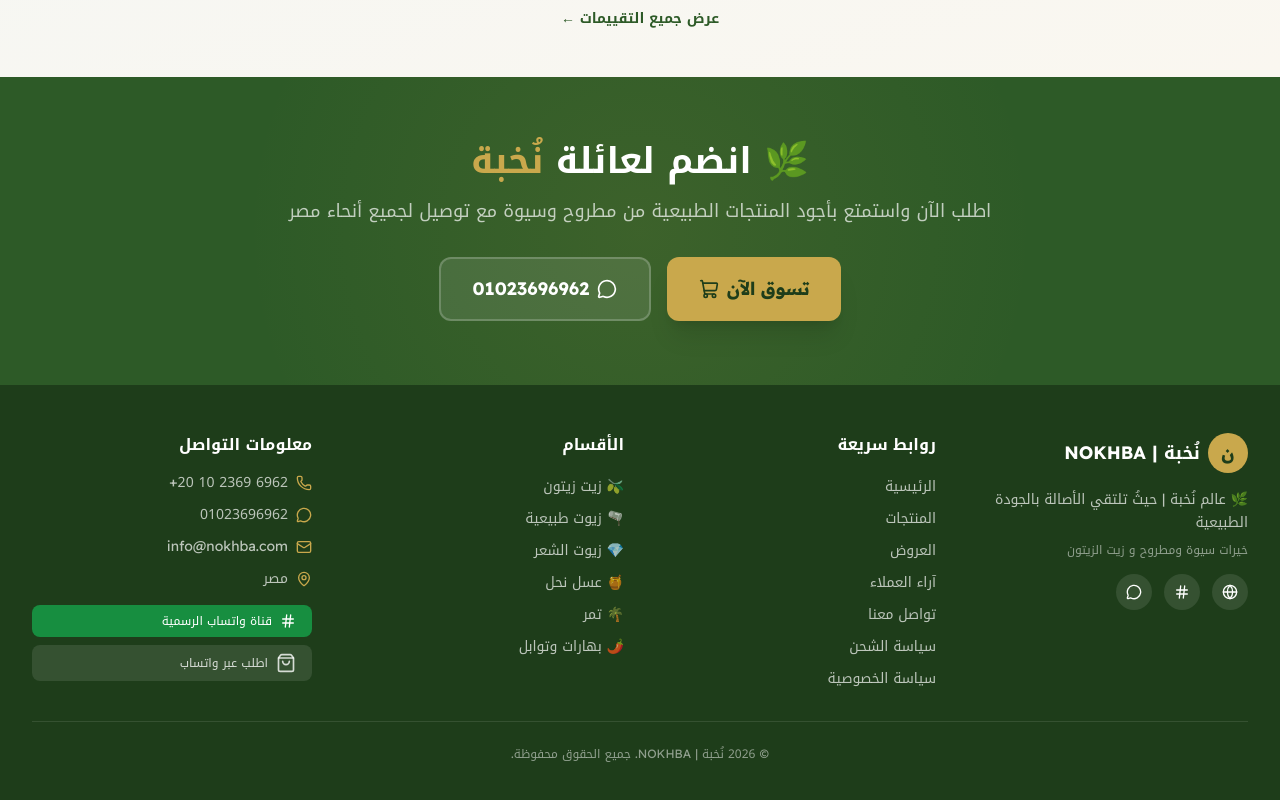
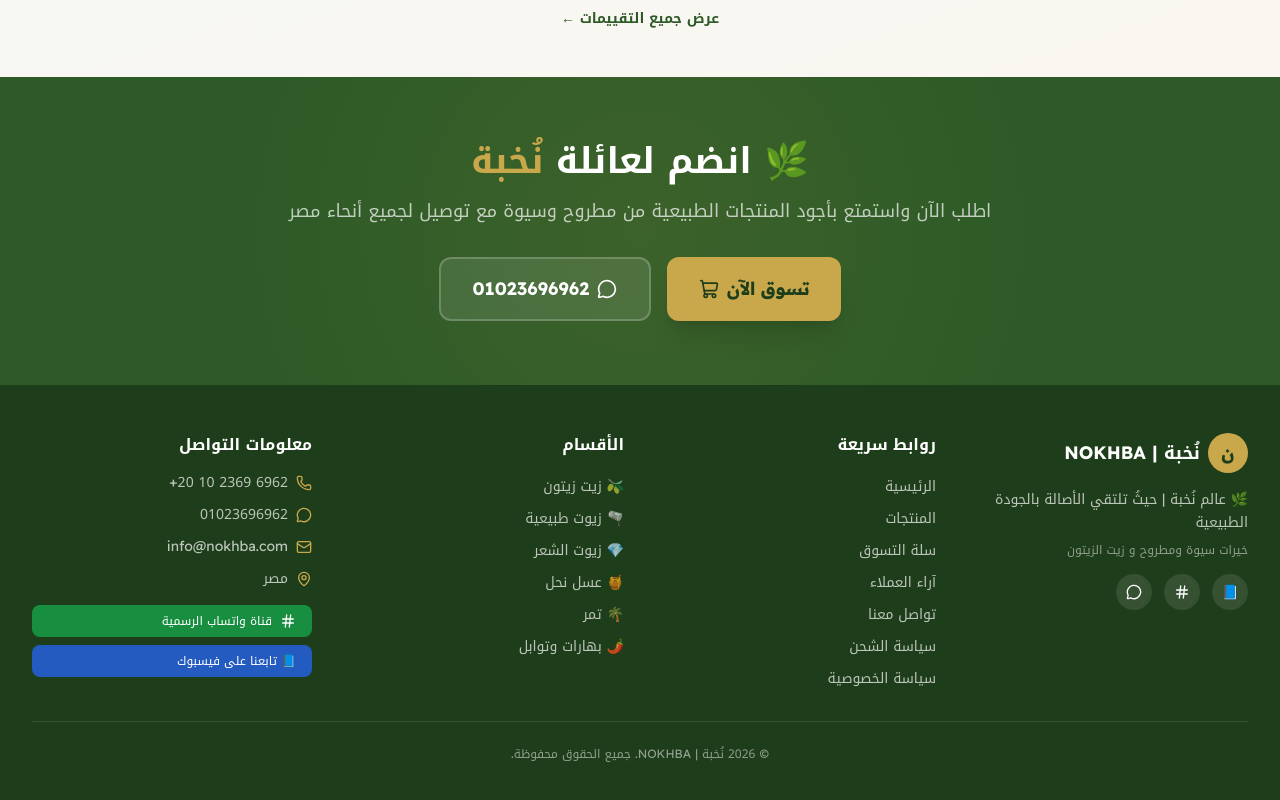
Before and after one commit to nokhbanokhba2000-maker/NOKHBA-1, a React (Vite) app: page / in a window 1280 px wide. Shown: the part 7552-8352 px from the top of the page. Built offline with nearby package versions, Linux system fonts and the light colour scheme.

Commit message:
إصلاح Footer: إضافة روابط فيسبوك/واتساب، إزالة خطأ بناء TypeScript

```diff
--- a/src/components/Footer.tsx
+++ b/src/components/Footer.tsx
@@ -1,5 +1,5 @@
 import { Link } from "react-router-dom";
-import { Phone, MapPin, Mail, Globe, Camera, MessageCircle, ShoppingBag, Hash } from "lucide-react";
+import { Phone, MapPin, Mail, MessageCircle, Hash } from "lucide-react";
 import { siteConfig } from "../data/site";
 
 export function Footer() {
@@ -10,29 +10,15 @@
           {/* Brand */}
           <div>
             <div className="flex items-center gap-2 mb-4">
-              <div className="w-10 h-10 rounded-full bg-gold flex items-center justify-center text-primary-dark font-bold text-lg">
-                ن
-              </div>
-              <div>
-                <h3 className="text-lg font-bold font-arabic">{siteConfig.name}</h3>
-              </div>
+              <div className="w-10 h-10 rounded-full bg-gold flex items-center justify-center text-primary-dark font-bold text-lg">ن</div>
+              <div><h3 className="text-lg font-bold font-arabic">{siteConfig.name}</h3></div>
             </div>
-            <p className="text-white/70 text-sm leading-relaxed font-arabic">
-              {siteConfig.tagline}
-            </p>
-            <p className="text-white/50 text-xs mt-2 font-arabic">
-              خيرات سيوة ومطروح و زيت الزيتون
-            </p>
+            <p className="text-white/70 text-sm leading-relaxed font-arabic">{siteConfig.tagline}</p>
+            <p className="text-white/50 text-xs mt-2 font-arabic">خيرات سيوة ومطروح و زيت الزيتون</p>
             <div className="flex gap-3 mt-4">
-              <a href={siteConfig.social.facebook} target="_blank" rel="noopener noreferrer" className="w-9 h-9 rounded-full bg-white/10 flex items-center justify-center hover:bg-gold hover:text-primary-dark transition-colors" title="فيسبوك">
-                <Globe className="w-4 h-4" />
-              </a>
-              <a href={siteConfig.whatsappChannel} target="_blank" rel="noopener noreferrer" className="w-9 h-9 rounded-full bg-white/10 flex items-center justify-center hover:bg-gold hover:text-primary-dark transition-colors" title="قناة واتساب">
-                <Hash className="w-4 h-4" />
-              </a>
-              <a href={siteConfig.social.whatsapp} target="_blank" rel="noopener noreferrer" className="w-9 h-9 rounded-full bg-white/10 flex items-center justify-center hover:bg-gold hover:text-primary-dark transition-colors" title="واتساب">
-                <MessageCircle className="w-4 h-4" />
-              </a>
+              <a href={siteConfig.social.facebook} target="_blank" rel="noopener noreferrer" className="w-9 h-9 rounded-full bg-white/10 flex items-center justify-center hover:bg-gold hover:text-primary-dark transition-colors text-sm" title="فيسبوك">📘</a>
+              <a href={siteConfig.whatsappChannel} target="_blank" rel="noopener noreferrer" className="w-9 h-9 rounded-full bg-white/10 flex items-center justify-center hover:bg-gold hover:text-primary-dark transition-colors" title="قناة واتساب"><Hash className="w-4 h-4" /></a>
+              <a href={`https://wa.me/2${siteConfig.whatsappNumber}`} target="_blank" rel="noopener noreferrer" className="w-9 h-9 rounded-full bg-white/10 flex items-center justify-center hover:bg-gold hover:text-primary-dark transition-colors" title="واتساب"><MessageCircle className="w-4 h-4" /></a>
             </div>
           </div>
 
@@ -42,7 +28,7 @@
             <ul className="space-y-2">
               <li><Link to="/" className="text-white/70 hover:text-gold transition-colors text-sm font-arabic">الرئيسية</Link></li>
               <li><Link to="/products" className="text-white/70 hover:text-gold transition-colors text-sm font-arabic">المنتجات</Link></li>
-              <li><Link to="/products?category=offers" className="text-white/70 hover:text-gold transition-colors text-sm font-arabic">العروض</Link></li>
+              <li><Link to="/checkout" className="text-white/70 hover:text-gold transition-colors text-sm font-arabic">سلة التسوق</Link></li>
               <li><Link to="/testimonials" className="text-white/70 hover:text-gold transition-colors text-sm font-arabic">آراء العملاء</Link></li>
               <li><Link to="/contact" className="text-white/70 hover:text-gold transition-colors text-sm font-arabic">تواصل معنا</Link></li>
               <li><Link to="/shipping" className="text-white/70 hover:text-gold transition-colors text-sm font-arabic">سياسة الشحن</Link></li>
@@ -67,40 +53,20 @@
           <div>
             <h3 className="text-base font-bold mb-4 font-arabic">معلومات التواصل</h3>
             <ul className="space-y-3">
-              <li className="flex items-center gap-2 text-white/70 text-sm">
-                <Phone className="w-4 h-4 text-gold shrink-0" />
-                <span dir="ltr" className="font-arabic">{siteConfig.phone}</span>
-              </li>
-              <li className="flex items-center gap-2 text-white/70 text-sm">
-                <MessageCircle className="w-4 h-4 text-gold shrink-0" />
-                <span className="font-arabic">{siteConfig.whatsappNumber}</span>
-              </li>
-              <li className="flex items-center gap-2 text-white/70 text-sm">
-                <Mail className="w-4 h-4 text-gold shrink-0" />
-                <span className="font-arabic">{siteConfig.email}</span>
-              </li>
-              <li className="flex items-center gap-2 text-white/70 text-sm">
-                <MapPin className="w-4 h-4 text-gold shrink-0" />
-                <span className="font-arabic">{siteConfig.address}</span>
-              </li>
+              <li className="flex items-center gap-2 text-white/70 text-sm"><Phone className="w-4 h-4 text-gold shrink-0" /><span dir="ltr" className="font-arabic">{siteConfig.phone}</span></li>
+              <li className="flex items-center gap-2 text-white/70 text-sm"><MessageCircle className="w-4 h-4 text-gold shrink-0" /><span className="font-arabic">{siteConfig.whatsappNumber}</span></li>
+              <li className="flex items-center gap-2 text-white/70 text-sm"><Mail className="w-4 h-4 text-gold shrink-0" /><span className="font-arabic">{siteConfig.email}</span></li>
+              <li className="flex items-center gap-2 text-white/70 text-sm"><MapPin className="w-4 h-4 text-gold shrink-0" /><span className="font-arabic">{siteConfig.address}</span></li>
             </ul>
             <div className="mt-4 space-y-2">
-              <a href={siteConfig.whatsappChannel} target="_blank" rel="noopener noreferrer" className="inline-flex items-center gap-2 bg-green-600/80 hover:bg-green-600 transition-colors rounded-lg px-4 py-2 text-xs text-white font-arabic w-full">
-                <Hash className="w-4 h-4" />
-                <span>قناة واتساب الرسمية</span>
-              </a>
-              <a href={siteConfig.social.whatsapp} target="_blank" rel="noopener noreferrer" className="inline-flex items-center gap-2 bg-white/10 hover:bg-white/20 transition-colors rounded-lg px-4 py-2 text-xs text-white/80 font-arabic w-full">
-                <ShoppingBag className="w-5 h-5" />
-                <span>اطلب عبر واتساب</span>
-              </a>
+              <a href={siteConfig.whatsappChannel} target="_blank" rel="noopener noreferrer" className="inline-flex items-center gap-2 bg-green-600/80 hover:bg-green-600 transition-colors rounded-lg px-4 py-2 text-xs text-white font-arabic w-full"><Hash className="w-4 h-4"/><span>قناة واتساب الرسمية</span></a>
+              <a href={siteConfig.social.facebook} target="_blank" rel="noopener noreferrer" className="inline-flex items-center gap-2 bg-blue-600/80 hover:bg-blue-600 transition-colors rounded-lg px-4 py-2 text-xs text-white font-arabic w-full">📘 تابعنا على فيسبوك</a>
             </div>
           </div>
         </div>
 
         <div className="border-t border-white/10 mt-8 pt-6 text-center">
-          <p className="text-white/50 text-xs font-arabic">
-            © {new Date().getFullYear()} {siteConfig.name}. جميع الحقوق محفوظة.
-          </p>
+          <p className="text-white/50 text-xs font-arabic">© {new Date().getFullYear()} {siteConfig.name}. جميع الحقوق محفوظة.</p>
         </div>
       </div>
     </footer>
```
Also changed, not shown: 5 other files (tests, documents, lock files or other folders).
